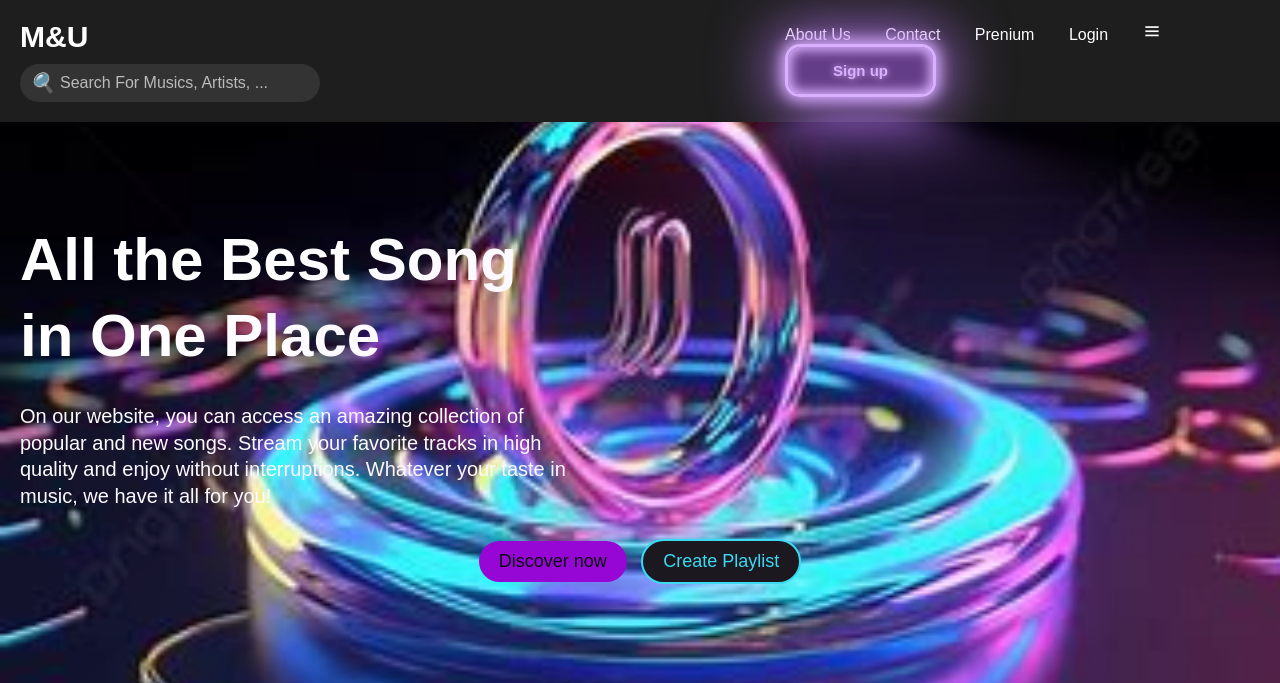
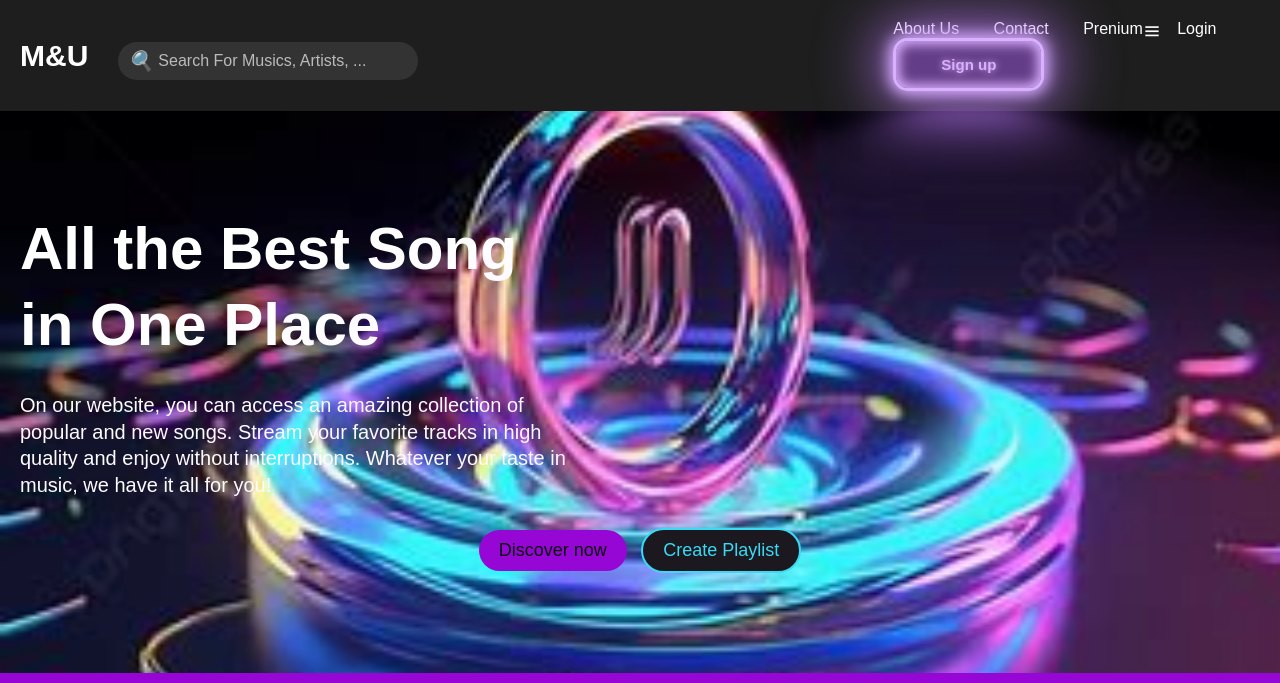
Before and after one commit to Taimo-Dam/Web-M-U, a PHP site: page / in a window 1280 px wide. Shown: the top 683 px of the page. Run offline with PHP 8.4, Linux system fonts and the light colour scheme.

Commit message:
Update styles+index.css

```diff
--- a/styles+index.css
+++ b/styles+index.css
@@ -40,10 +40,27 @@ body {
 
 header {
     background-color: #1e1e1e;
-    padding: 20px;
+    padding: 10px 20px;
     display: flex;
     justify-content: space-between;
     align-items: center;
+}
+ .header-left {
+            font-size: 24px;
+            color: white;
+            font-weight: bold; ;
+            display: flex;
+            align-items: center;
+            gap: 30px;
+        }
+
+        /* Header Right */
+     .header-right {
+    position: relative;
+    display: flex;
+    justify-content: space-between;
+    width: 35%;
+    padding: 10px;
 }
 
 .logo {
```
